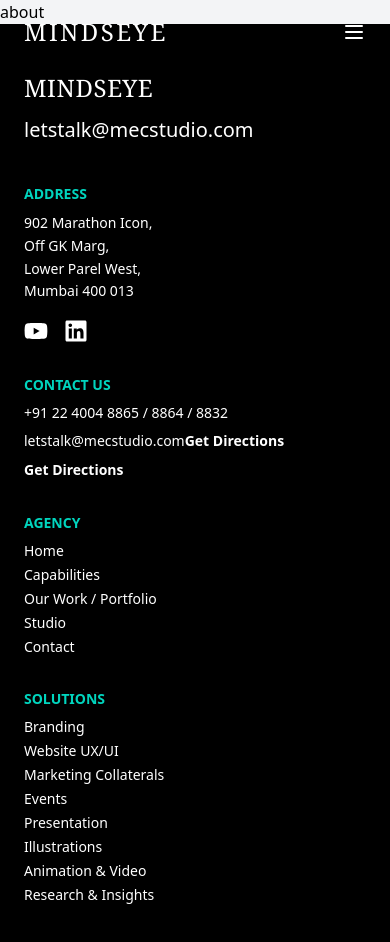
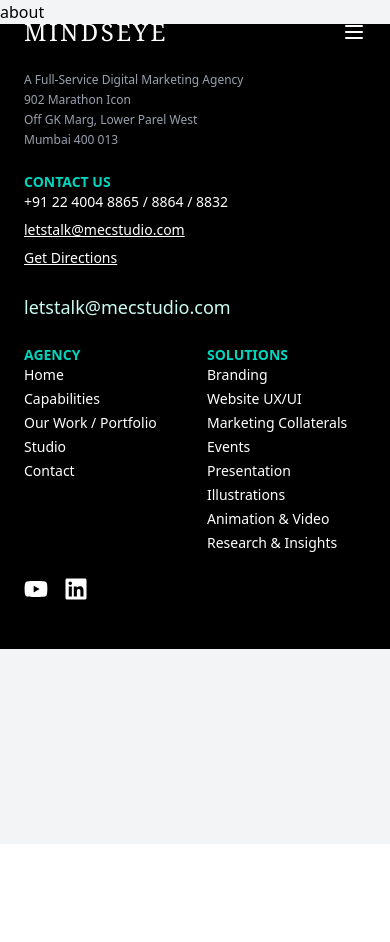
Before and after one commit to GboyegaAkere/work, a React (Vite) app in the folder frontend/: page /about in a window 390 px wide. Shown: the top 942 px of the page. After the commit the page ends 844 px from the top, so only its background shows below. Built offline with nearby package versions, Linux system fonts and the light colour scheme.

Commit message:
new commit

```diff
--- a/frontend/src/components/Basic.jsx
+++ b/frontend/src/components/Basic.jsx
@@ -1,68 +1,77 @@
 /** @format */
-
 import React from "react";
 import { motion } from "framer-motion";
 
-const textGroups = [
-  {
-    left: "Basic",
-    right: "Evolved",
-    topText: "Simple to high-end",
-    bottomText: "we take on every challenge",
-  },
-  {
-    left: "Functional",
-    right: "Conceptual",
-    topText: "Specific solutions to",
-    bottomText: "holistic ideas we do it all",
-  },
-  {
-    left: "Classic",
-    right: "Modern",
-    topText: "Vintage to cutting-edge",
-    bottomText: "we find the exact shade of you",
-  },
-];
+export default function Basic() {
+  // Motion variant for color transition
+  const colorVariant = {
+    offscreen: { color: "#9ca3af" }, // gray-400
+    onscreen: {
+      color: "#2dd4bf", // teal-400
+      transition: { duration: 0.6 },
+    },
+  };
 
-const wordVariant = {
-  hidden: { opacity: 0, y: 30 },
-  visible: (i) => ({
-    opacity: 1,
-    y: 0,
-    transition: {
-      delay: i * 0.3,
-      duration: 0.6,
-      ease: "easeOut",
-    },
-  }),
-};
+  return (
+    <section className="bg-[#1a1a1a] text-center py-24 px-6">
+      <div className="max-w-4xl mx-auto flex flex-col gap-20">
+        {/* First Pair */}
+        <div>
+          <p className="text-gray-300 text-sm mb-2">
+            Simple to high-end we take on every challenge
+          </p>
+          <h2 className="text-5xl md:text-7xl font-serif text-gray-300">
+            Basic{" "}
+            <motion.span
+              initial="offscreen"
+              whileInView="onscreen"
+              viewport={{ once: false, amount: 0.5 }}
+              variants={colorVariant}
+              className="text-4xl md:text-6xl font-sans"
+            >
+              to Evolved
+            </motion.span>
+          </h2>
+        </div>
 
-const Basic = () => {
-  return (
-    <section className="bg-[#121212] text-white py-20 px-6 md:px-10">
-      <div className="max-w-4xl mx-auto flex flex-col gap-24">
-        {textGroups.map((group, i) => (
-          <motion.div
-            key={i}
-            custom={i}
-            initial="hidden"
-            whileInView="visible"
-            viewport={{ once: true }}
-            variants={wordVariant}
-            className="text-center space-y-2"
-          >
-            <p className="text-sm md:text-base text-gray-300">{group.topText}</p>
-            <div className="flex flex-col md:flex-row justify-center items-center md:gap-2 text-4xl md:text-6xl font-serif font-medium">
-              <span className="text-gray-300">{group.left}</span>
-              <span className="text-lg md:text-2xl mx-2 text-gray-400">to</span>
-              <span className="text-cyan-400">{group.right}</span>
-            </div>
-            <p className="text-sm md:text-base text-gray-300">{group.bottomText}</p>
-          </motion.div>
-        ))}
+        {/* Second Pair */}
+        <div>
+          <h2 className="text-5xl md:text-7xl font-serif text-gray-300">
+            Functional{" "}
+            <motion.span
+              initial="offscreen"
+              whileInView="onscreen"
+              viewport={{ once: false, amount: 0.5 }}
+              variants={colorVariant}
+              className="text-4xl md:text-6xl font-sans"
+            >
+              to Conceptual
+            </motion.span>
+          </h2>
+          <p className="text-gray-300 text-sm mt-2">
+            Specific solutions to holistic ideas we do it all
+          </p>
+        </div>
+
+        {/* Third Pair */}
+        <div>
+          <h2 className="text-5xl md:text-7xl font-serif text-gray-300">
+            Classic{" "}
+            <motion.span
+              initial="offscreen"
+              whileInView="onscreen"
+              viewport={{ once: false, amount: 0.5 }}
+              variants={colorVariant}
+              className="text-4xl md:text-6xl font-sans"
+            >
+              to Modern
+            </motion.span>
+          </h2>
+          <p className="text-gray-300 text-sm mt-2">
+            Vintage to cutting-edge we find the exact shade of you
+          </p>
+        </div>
       </div>
     </section>
   );
-};
-
-export default Basic;
+}
--- a/frontend/src/components/Creativity.jsx
+++ b/frontend/src/components/Creativity.jsx
@@ -2,7 +2,7 @@
 
 export default function Creativity() {
   return (
-    <section className="w-full bg-white h-130 flex flex-col md:flex-row items-start justify-center py-20 px-6 md:px-20">
+    <section className="w-full pt-40 bg-white h-130 flex flex-col md:flex-row items-start justify-center py-20 px-6 md:px-20">
       {/* Left Side - Icon and Heading */}
       <motion.div
         initial={{ opacity: 0, x: -50 }}
--- a/frontend/src/components/Footer.jsx
+++ b/frontend/src/components/Footer.jsx
@@ -1,102 +1,173 @@
+/** @format */
 import { FaYoutube, FaLinkedin } from "react-icons/fa";
 
 export default function Footer() {
   return (
-    <footer className="bg-black text-white px-6 md:px-20 py-12">
-      <div className="max-w-7xl mx-auto flex flex-col gap-10">
+    <footer className="bg-black text-white">
+      <div className="max-w-7xl mx-auto px-6 md:px-20 py-12">
 
-        {/* Top Row: Brand + Email */}
-        <div className="flex flex-col md:flex-row justify-between items-start md:items-center">
-          <h2 className="text-2xl font-serif tracking-wide">MINDSEYE</h2>
+        {/* MOBILE VIEW */}
+        <div className="block md:hidden space-y-6">
+          {/* Agency Intro */}
+          <div className="text-xs text-gray-400 space-y-1">
+            <p>A Full-Service Digital Marketing Agency</p>
+            <p>902 Marathon Icon</p>
+            <p>Off GK Marg, Lower Parel West</p>
+            <p>Mumbai 400 013</p>
+          </div>
+
+          {/* Contact */}
+          <div>
+            <h3 className="text-teal-400 text-sm font-semibold uppercase">
+              Contact Us
+            </h3>
+            <p className="text-sm">+91 22 4004 8865 / 8864 / 8832</p>
             <a
               href="mailto:letstalk@mecstudio.com"
-            className="text-xl md:text-2xl font-medium mt-3 md:mt-0"
+              className="block text-sm mt-2 underline"
+            >
+              letstalk@mecstudio.com
+            </a>
+            <a
+              href="#"
+              className="text-sm mt-2 inline-block underline"
+            >
+              Get Directions
+            </a>
+          </div>
+
+          {/* Big Email */}
+          <div>
+            <a
+              href="mailto:letstalk@mecstudio.com"
+              className="text-lg font-medium text-teal-100"
             >
               letstalk@mecstudio.com
             </a>
           </div>
 
-        {/* Bottom Row: Sections */}
-        <div className="grid grid-cols-1 md:grid-cols-4 gap-8">
+          {/* Links */}
+          <div className="grid grid-cols-2 gap-6">
+            {/* Agency */}
+            <div>
+              <h3 className="text-teal-400 text-sm font-semibold uppercase">
+                Agency
+              </h3>
+              <ul className="space-y-1 text-sm">
+                <li><a href="#">Home</a></li>
+                <li><a href="#">Capabilities</a></li>
+                <li><a href="#">Our Work / Portfolio</a></li>
+                <li><a href="#">Studio</a></li>
+                <li><a href="#">Contact</a></li>
+              </ul>
+            </div>
 
-          {/* Address Section */}
+            {/* Solutions */}
             <div>
-            <h3 className="text-teal-400 text-sm font-semibold uppercase mb-2">Address</h3>
+              <h3 className="text-teal-400 text-sm font-semibold uppercase">
+                Solutions
+              </h3>
+              <ul className="space-y-1 text-sm">
+                <li><a href="#">Branding</a></li>
+                <li><a href="#">Website UX/UI</a></li>
+                <li><a href="#">Marketing Collaterals</a></li>
+                <li><a href="#">Events</a></li>
+                <li><a href="#">Presentation</a></li>
+                <li><a href="#">Illustrations</a></li>
+                <li><a href="#">Animation & Video</a></li>
+                <li><a href="#">Research & Insights</a></li>
+              </ul>
+            </div>
+          </div>
+
+          {/* Social */}
+          <div className="flex gap-4 text-2xl">
+            <a href="#"><FaYoutube /></a>
+            <a href="#"><FaLinkedin /></a>
+          </div>
+        </div>
+
+        {/* DESKTOP VIEW */}
+        <div className="hidden md:block">
+          <div className="flex flex-col gap-10">
+            {/* Top Row */}
+            <div className="flex justify-between items-center">
+              <h2 className="text-2xl font-serif tracking-wide">MINDSEYE</h2>
+              <a
+                href="mailto:letstalk@mecstudio.com"
+                className="text-2xl font-medium"
+              >
+                letstalk@mecstudio.com
+              </a>
+            </div>
+
+            {/* Bottom Row */}
+            <div className="grid grid-cols-4 gap-8">
+              {/* Address */}
+              <div>
+                <h3 className="text-teal-400 text-sm font-semibold uppercase mb-2">
+                  Address
+                </h3>
                 <p className="text-sm leading-relaxed">
                   902 Marathon Icon,<br />
                   Off GK Marg,<br />
                   Lower Parel West,<br />
                   Mumbai 400 013
                 </p>
-
-            {/* Social Icons */}
                 <div className="flex gap-4 mt-4 text-2xl">
-              <a
-                href="https://www.youtube.com/"
-                target="_blank"
-                rel="noopener noreferrer"
-                className="footer-link"
-              >
-                <FaYoutube />
-              </a>
-              <a
-                href="https://www.linkedin.com/"
-                target="_blank"
-                rel="noopener noreferrer"
-                className="footer-link"
-              >
-                <FaLinkedin />
-              </a>
+                  <a href="#"><FaYoutube /></a>
+                  <a href="#"><FaLinkedin /></a>
                 </div>
               </div>
 
-          {/* Contact Section */}
+              {/* Contact */}
               <div>
-            <h3 className="text-teal-400 text-sm font-semibold uppercase mb-2">Contact Us</h3>
+                <h3 className="text-teal-400 text-sm font-semibold uppercase mb-2">
+                  Contact Us
+                </h3>
                 <p className="text-sm">+91 22 4004 8865 / 8864 / 8832</p>
-            <a
-              href="mailto:letstalk@mecstudio.com"
-              className="block text-sm font-medium mt-2 footer-link"
-            >
+                <a href="mailto:letstalk@mecstudio.com" className="block text-sm mt-2 underline">
                   letstalk@mecstudio.com
                 </a>
-            <a href="#" className="text-sm font-semibold mt-2 inline-block footer-link">
-              Get Directions
-            </a>
-
-            <a href="#" className="text-sm font-semibold mt-2 inline-block footer-link">
+                <a href="#" className="text-sm mt-2 inline-block underline">
                   Get Directions
                 </a>
               </div>
 
               {/* Agency Links */}
               <div>
-            <h3 className="text-teal-400 text-sm font-semibold uppercase mb-2">Agency</h3>
+                <h3 className="text-teal-400 text-sm font-semibold uppercase mb-2">
+                  Agency
+                </h3>
                 <ul className="space-y-1 text-sm">
-              <li><a href="#" className="footer-link">Home</a></li>
-              <li><a href="#" className="footer-link">Capabilities</a></li>
-              <li><a href="#" className="footer-link">Our Work / Portfolio</a></li>
-              <li><a href="#" className="footer-link">Studio</a></li>
-              <li><a href="#" className="footer-link">Contact</a></li>
+                  <li><a href="#">Home</a></li>
+                  <li><a href="#">Capabilities</a></li>
+                  <li><a href="#">Our Work / Portfolio</a></li>
+                  <li><a href="#">Studio</a></li>
+                  <li><a href="#">Contact</a></li>
                 </ul>
               </div>
 
               {/* Solutions Links */}
               <div>
-            <h3 className="text-teal-400 text-sm font-semibold uppercase mb-2">Solutions</h3>
+                <h3 className="text-teal-400 text-sm font-semibold uppercase mb-2">
+                  Solutions
+                </h3>
                 <ul className="space-y-1 text-sm">
-              <li><a href="#" className="footer-link">Branding</a></li>
-              <li><a href="#" className="footer-link">Website UX/UI</a></li>
-              <li><a href="#" className="footer-link">Marketing Collaterals</a></li>
-              <li><a href="#" className="footer-link">Events</a></li>
-              <li><a href="#" className="footer-link">Presentation</a></li>
-              <li><a href="#" className="footer-link">Illustrations</a></li>
-              <li><a href="#" className="footer-link">Animation & Video</a></li>
-              <li><a href="#" className="footer-link">Research & Insights</a></li>
+                  <li><a href="#">Branding</a></li>
+                  <li><a href="#">Website UX/UI</a></li>
+                  <li><a href="#">Marketing Collaterals</a></li>
+                  <li><a href="#">Events</a></li>
+                  <li><a href="#">Presentation</a></li>
+                  <li><a href="#">Illustrations</a></li>
+                  <li><a href="#">Animation & Video</a></li>
+                  <li><a href="#">Research & Insights</a></li>
                 </ul>
               </div>
+            </div>
+          </div>
+        </div>
 
-        </div>
       </div>
     </footer>
   );
--- a/frontend/src/components/Hero.jsx
+++ b/frontend/src/components/Hero.jsx
@@ -18,10 +18,10 @@
 const captions = [
   { title: "Studio Theatre", description: "Yoto’s identity, environmental graphics can control." },
   { title: "Tech Branding", description: "Crafting digital experiences for innovative." },
-  { title: "Cultural Exhibits", description: "Visual storytelling for leading cultural institutions ." },
+  { title: "Cultural Exhibits", description: "Visual storytelling for leading cultural institutions." },
   { title: "Fashion Identity", description: "Designing timeless visual identities for modern fashion brands." },
-  { title: "Education Projects", description: "Creating engaging educational tools ." },
-  { title: "Travel Experiences", description: "Building immersive branding for travel ." },
+  { title: "Education Projects", description: "Creating engaging educational tools." },
+  { title: "Travel Experiences", description: "Building immersive branding for travel." },
 ];
 
 const Hero = () => {
@@ -29,6 +29,7 @@
   const [popupOpen, setPopupOpen] = useState(false);
   const [phraseIndex, setPhraseIndex] = useState(0);
   const [isHeroVisible, setIsHeroVisible] = useState(true);
+  const [isFooterVisible, setIsFooterVisible] = useState(false);
 
   const heroRef = useRef(null);
   const intervalRef = useRef(null);
@@ -63,22 +64,29 @@
       ([entry]) => setIsHeroVisible(entry.isIntersecting),
       { threshold: 0.1 }
     );
-
     if (heroRef.current) observer.observe(heroRef.current);
-
     return () => {
       if (heroRef.current) observer.unobserve(heroRef.current);
     };
   }, []);
 
+  // Track footer visibility
+  useEffect(() => {
+    const footerElement = document.querySelector("footer");
+    if (!footerElement) return;
+    const observer = new IntersectionObserver(
+      ([entry]) => setIsFooterVisible(entry.isIntersecting),
+      { threshold: 0.1 }
+    );
+    observer.observe(footerElement);
+    return () => observer.disconnect();
+  }, []);
+
   return (
     <>
       {/* HERO SECTION */}
-      <section
-        ref={heroRef}
-        className="relative w-full h-screen overflow-hidden"
-      >
-        {/* Background Image */}
+      <section ref={heroRef} className="relative w-full h-screen overflow-hidden">
+        {/* Background */}
         <div className="absolute inset-0">
           <img
             src={heroImages[bgIndex]}
@@ -110,19 +118,6 @@
                   {phrases[phraseIndex]}
                 </motion.span>
               </AnimatePresence>
-              {/* Chevron Icon */}
-              <motion.svg
-                xmlns="http://www.w3.org/2000/svg"
-                fill="none"
-                viewBox="0 0 24 24"
-                strokeWidth={2}
-                stroke="currentColor"
-                className="w-4 h-4"
-                animate={{ rotate: popupOpen ? 180 : 0 }}
-                transition={{ duration: 0.3 }}
-              >
-                <path strokeLinecap="round" strokeLinejoin="round" d="M19 9l-7 7-7-7" />
-              </motion.svg>
             </span>
           </button>
         </div>
@@ -137,12 +132,8 @@
               exit={{ opacity: 0, y: -10 }}
               transition={{ duration: 0.4 }}
             >
-              <p className="font-semibold text-base">
-                {captions[bgIndex].title}
-              </p>
-              <p className="text-xs hidden md:block">
-                {captions[bgIndex].description}
-              </p>
+              <p className="font-semibold text-base">{captions[bgIndex].title}</p>
+              <p className="text-xs hidden md:block">{captions[bgIndex].description}</p>
             </motion.div>
           </AnimatePresence>
         </div>
@@ -163,7 +154,7 @@
 
       {/* Sticky Bottom Button */}
       <AnimatePresence>
-        {!isHeroVisible && (
+        {!isHeroVisible && !isFooterVisible && (
           <motion.div
             initial={{ opacity: 0, y: 50 }}
             animate={{ opacity: 1, y: 0 }}
@@ -189,25 +180,13 @@
                     {phrases[phraseIndex]}
                   </motion.span>
                 </AnimatePresence>
-                <motion.svg
-                  xmlns="http://www.w3.org/2000/svg"
-                  fill="none"
-                  viewBox="0 0 24 24"
-                  strokeWidth={2}
-                  stroke="currentColor"
-                  className="w-4 h-4"
-                  animate={{ rotate: popupOpen ? 180 : 0 }}
-                  transition={{ duration: 0.3 }}
-                >
-                  <path strokeLinecap="round" strokeLinejoin="round" d="M19 9l-7 7-7-7" />
-                </motion.svg>
               </span>
             </button>
           </motion.div>
         )}
       </AnimatePresence>
 
-      {/* Popup Modal (Pentagram Style) */}
+      {/* Popup Modal */}
       <AnimatePresence>
         {popupOpen && (
           <motion.div
@@ -219,26 +198,24 @@
           >
             <motion.div
               onClick={(e) => e.stopPropagation()}
-              className="bg-white rounded-xl p-5 max-w-sm sm:max-w-xl w-full shadow-lg relative cursor-auto"
+              className="bg-white rounded-xl p-5 max-w-sm sm:max-w-xl w-full shadow-lg relative"
               initial={{ scale: 0.8 }}
               animate={{ scale: 1 }}
               exit={{ scale: 0.8 }}
             >
-              {/* Mobile-only Close Icon */}
+              {/* Close Icon (Mobile) */}
               <button
                 className="absolute -top-6 left-1/2 -translate-x-1/2 bg-white border rounded-full w-10 h-10 flex items-center justify-center shadow hover:bg-gray-100 md:hidden"
                 onClick={() => setPopupOpen(false)}
               >
-                <svg xmlns="http://www.w3.org/2000/svg" fill="none" viewBox="0 0 24 24" strokeWidth={2} stroke="currentColor" className="w-6 h-6 text-gray-600">
-                  <path strokeLinecap="round" strokeLinejoin="round" d="M6 18L18 6M6 6l12 12" />
-                </svg>
+                ✕
               </button>
 
-              {/* Desktop Image */}
+              {/* Image */}
               <img
                 src={heroImages[bgIndex]}
                 alt="popup"
-                className="rounded-md w-full h-64 object-cover hidden md:block"
+                className="rounded-md w-full h-64 object-cover"
               />
 
               {/* Tags */}
@@ -248,14 +225,11 @@
                   "Brand Identity",
                   "Brand Strategy",
                   "Campaigns",
-                  "Data Driven Experiences",
                   "Digital Experiences",
                   "Exhibitions",
                   "Industrial/Product Design",
                   "Motion Graphics & Film",
                   "Packaging",
-                  "Publications",
-                  "Signage & Environmental Graphics",
                   "Typefaces",
                 ].map((tag, i) => (
                   <div
```
Lines whose indentation alone changed are shown as unchanged.
